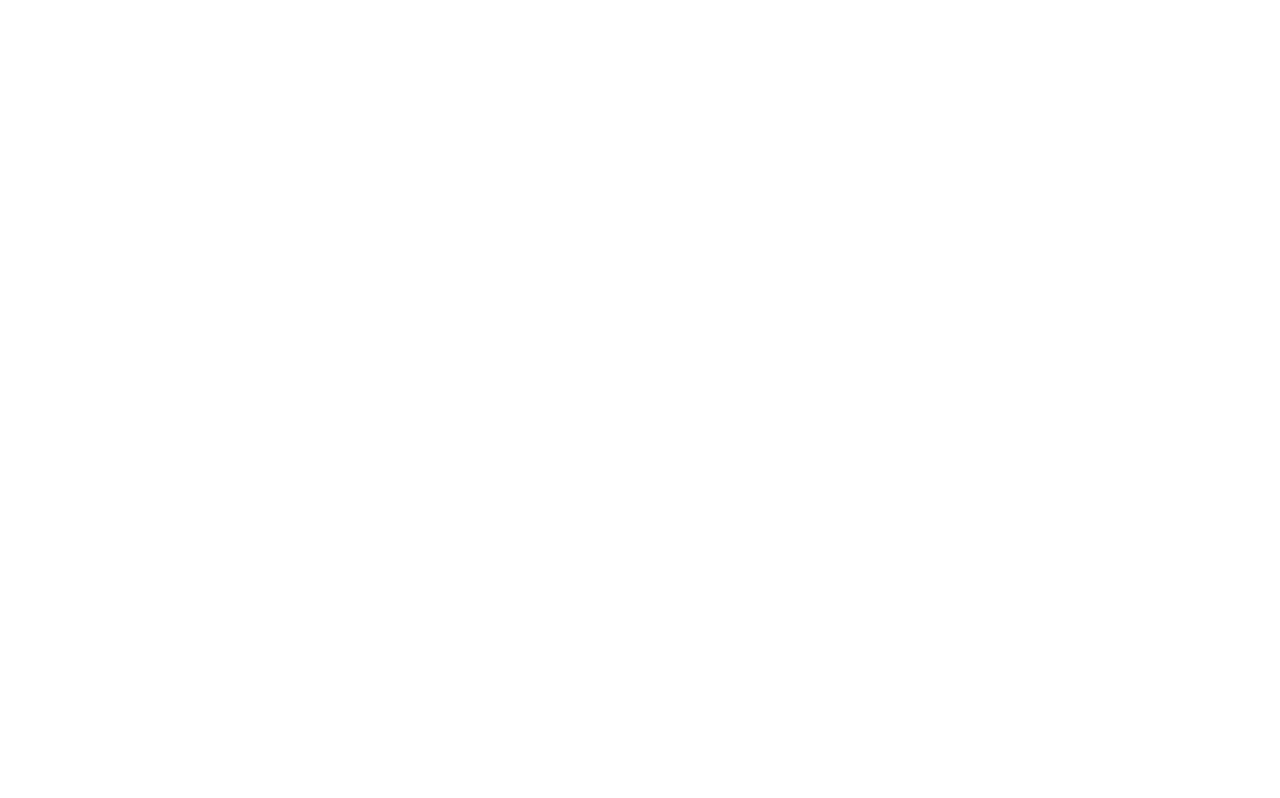
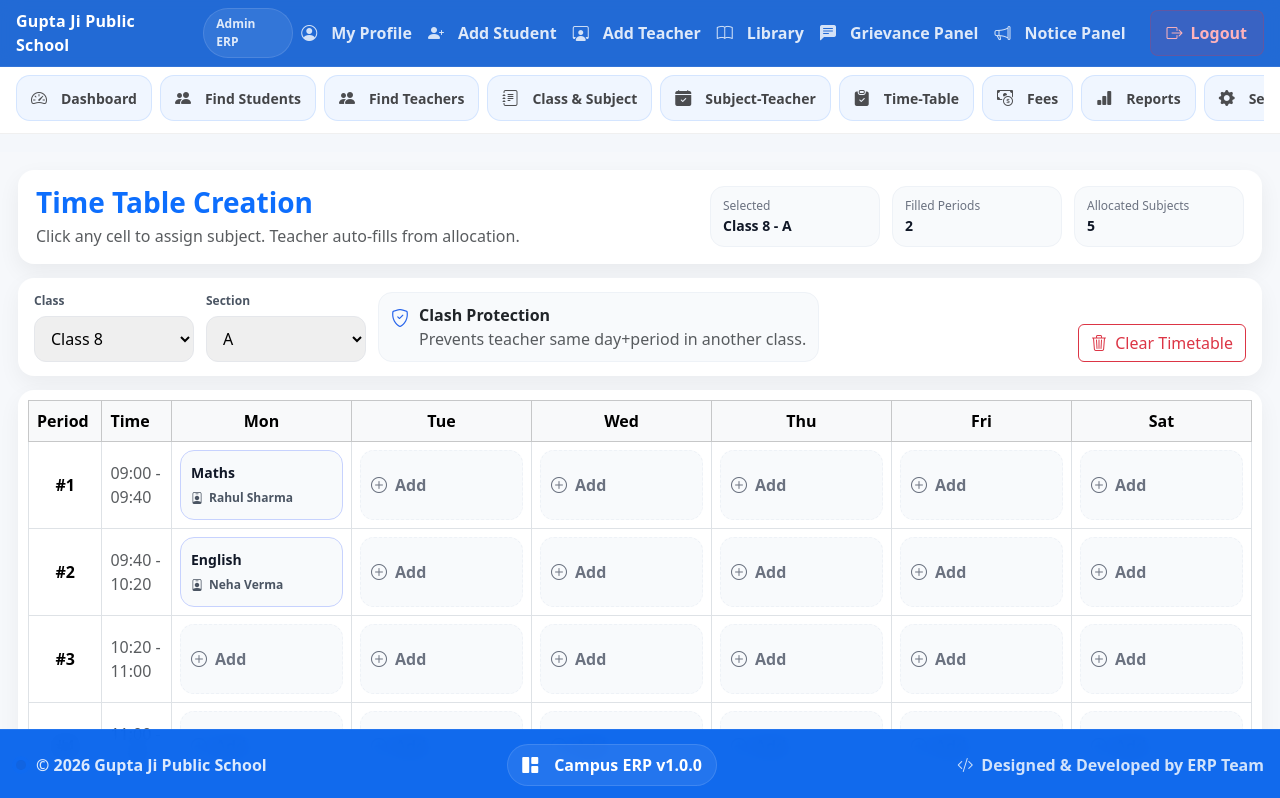
Before and after one commit to abhishekguptaji/School-ERP-System, a React (Vite) app in the folder frontend/: page /admin/admin-time-table in a window 1280 px wide. Before the commit this address had no page. Shown: the top 798 px of the page. Built offline with nearby package versions, Linux system fonts and the light colour scheme; sample sign-in values are in the browser's storage.

Commit message:
update time table

```diff
--- a/frontend/src/AdminImports.jsx
+++ b/frontend/src/AdminImports.jsx
@@ -8,7 +8,7 @@
 import ClassXSection from "./pages/Admin/ClassXSection";
 import FindStudentsAll from "./pages/Admin/FindStudentsAll";
 import ManageTeacher from "./pages/Admin/ManageTeacher";
-import Exams from "./pages/Admin/Exams";
+import AdTimeTable from "./pages/Admin/AdTimeTable";
 import Fees from "./pages/Admin/Fees";
 import Reports from "./pages/Admin/Reports";
 import Settings from "./pages/Admin/Reports";
@@ -26,7 +26,7 @@
   ClassXSection,
   FindStudentsAll,
   ManageTeacher,
-  Exams,
+  AdTimeTable,
   Fees,
   Reports,
   Settings,
--- a/frontend/src/App.jsx
+++ b/frontend/src/App.jsx
@@ -19,7 +19,7 @@
   ClassXSection,
   FindStudentsAll,
   ManageTeacher,
-  Exams,
+  AdTimeTable,
   Fees,
   Reports,
   Settings,
@@ -93,7 +93,7 @@
           <Route path="manage-teacher" element={<ManageTeacher />} />
           <Route path="classes-subject" element={<ClassXSection />} />
           <Route path="subject-teacher" element={<SubjectTeacher />} />
-          <Route path="exams" element={<Exams />} />
+          <Route path="admin-time-table" element={<AdTimeTable />} />
           <Route path="fees" element={<Fees />} />
           <Route path="reports" element={<Reports />} />
           <Route path="notices-panel" element={<NoticePanel />}/>
--- a/frontend/src/pages/Admin/Exams.jsx
+++ b/frontend/src/pages/Admin/AdTimeTable.jsx
@@ -2,11 +2,6 @@
 import Swal from "sweetalert2";
 import "./css/Exams.css";
 
-/**
- * ---------------------------
- * DEMO MASTER DATA
- * ---------------------------
- */
 const DEMO_CLASSES = [
   { _id: "c1", className: "Class 6" },
   { _id: "c2", className: "Class 7" },
@@ -85,8 +80,8 @@
   { no: 4, time: "11:00 - 11:40" },
   { no: 5, time: "11:40 - 12:20" },
   { no: 6, time: "12:20 - 01:00" },
-  { no: 7, time: "01:00 - 01:40" },
-  { no: 8, time: "01:40 - 02:20" },
+  // { no: 7, time: "01:00 - 01:40" },
+  // { no: 8, time: "01:40 - 02:20" },
 ];
 
 /**
@@ -137,7 +132,7 @@
   return null;
 }
 
-function Exams() {
+function AdTimeTable() {
   const [classId, setClassId] = useState("c3");
   const [sectionId, setSectionId] = useState("s1");
 
@@ -522,13 +517,7 @@
         </table>
       </div>
 
-      {/* FOOTER NOTE */}
-      <div className="ttFooter">
-        Next step after timetable:{" "}
-        <span className="fw-bold text-primary">
-          Attendance + Teacher Substitution + Student Timetable View
-        </span>
-      </div>
+
 
       {/* EDITOR MODAL */}
       {editorOpen && activeCell && (
@@ -607,4 +596,4 @@
   );
 }
 
-export default Exams;
+export default AdTimeTable;
--- a/frontend/src/pages/Admin/AdminNavbar.jsx
+++ b/frontend/src/pages/Admin/AdminNavbar.jsx
@@ -141,9 +141,9 @@
             </li>
 
             <li className="nav-item">
-              <Link className="nav-link" to="/admin/exams">
+              <Link className="nav-link" to="/admin/admin-time-table">
                 <i className="bi bi-clipboard-check-fill me-2"></i>
-                Exams
+                Time-Table
               </Link>
             </li>
 
```
